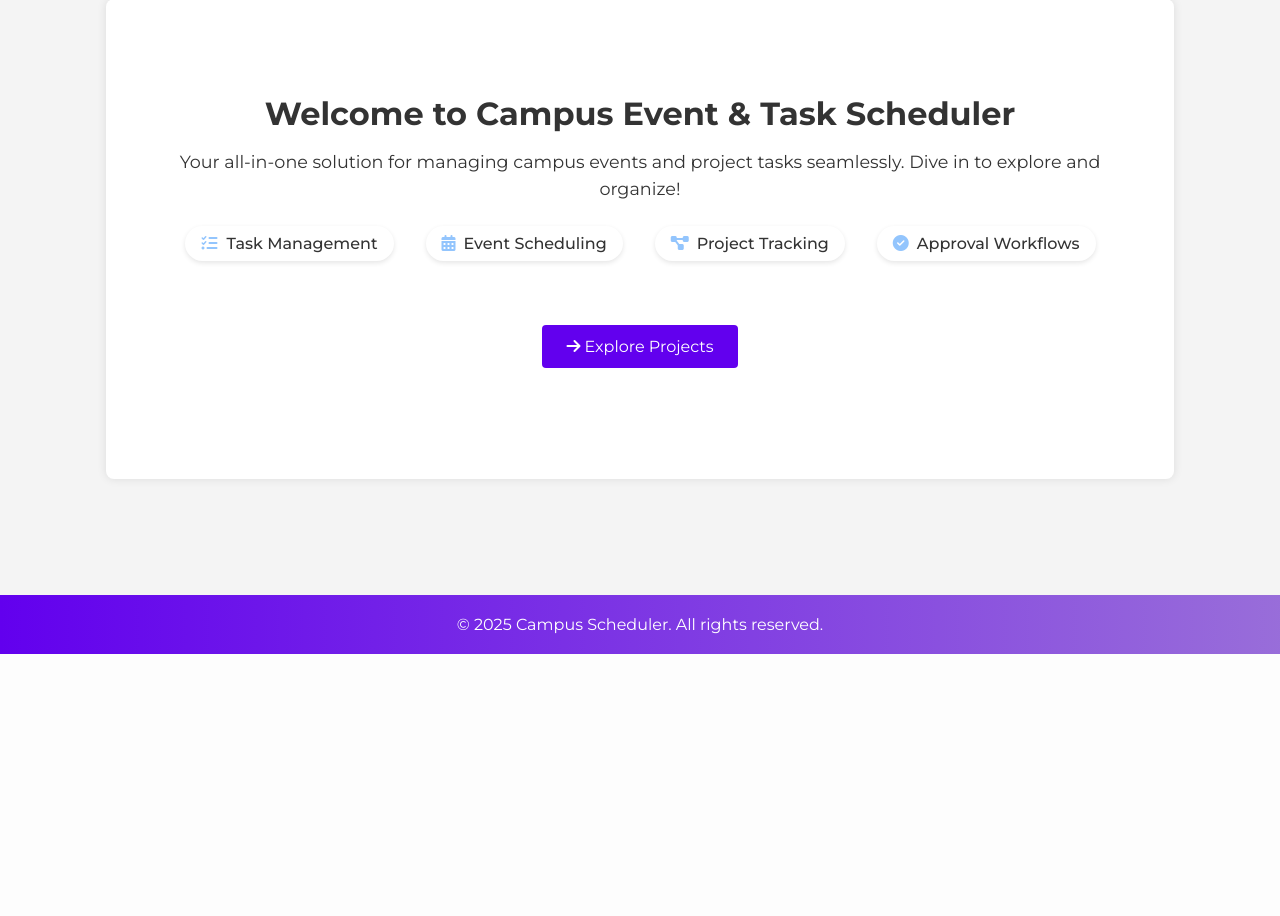
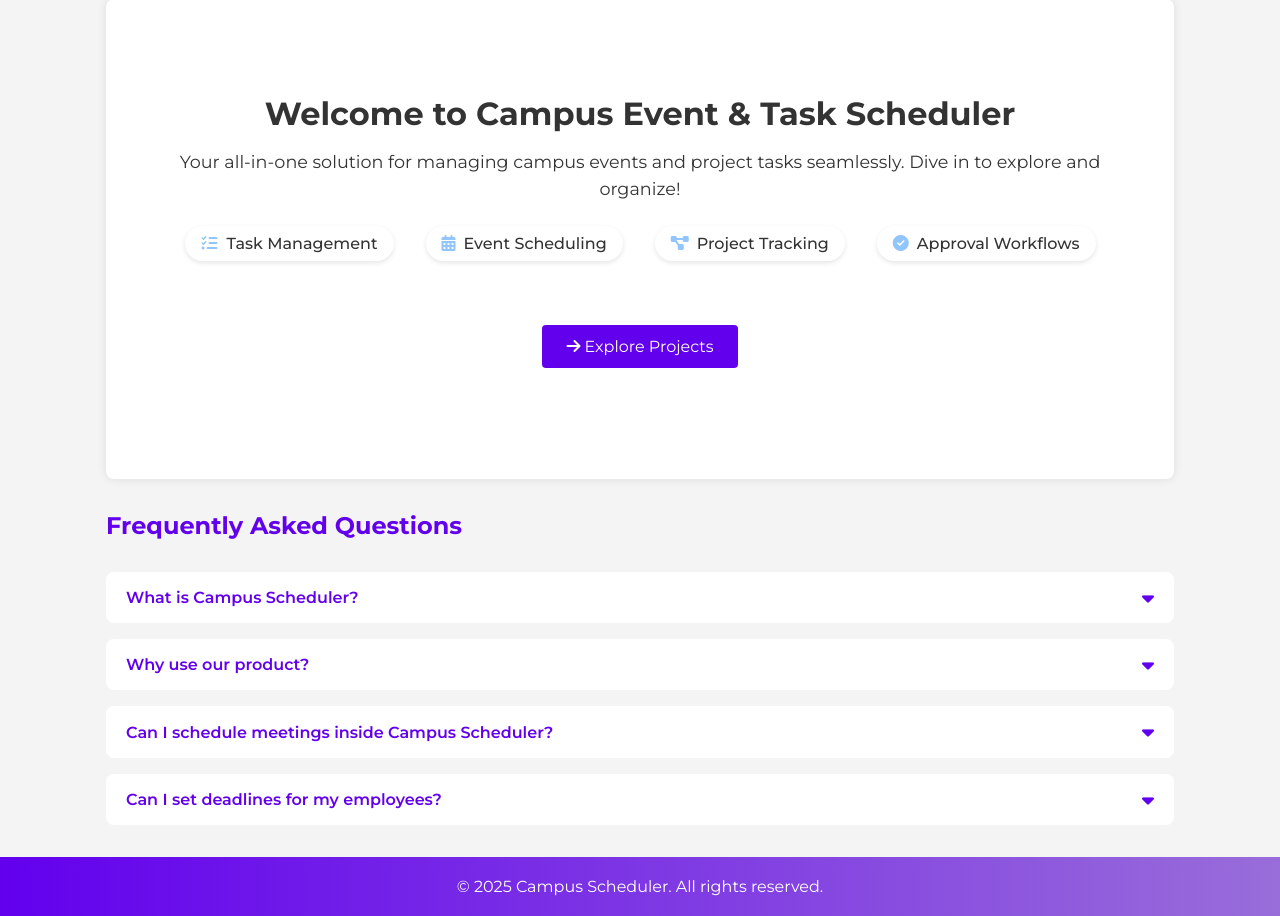
Before and after one commit to awerks/preginex, a Flask app: page / in a window 1280 px wide. Shown: the part 146-1062 px from the top of the page. Before the commit the page ends 800 px from the top, so only its background shows below. Run offline with Flask 3, Linux system fonts and the light colour scheme; some libraries are stand-ins or nearby versions.

Commit message:
Adding the FAQ section (#3)
* please check out the FAQ section. It is still not dropdown yet

* first draft of the FAQ section. I will start adding cards and such like I discussed with Illia tomorrow

* take a look at the styling now, what do you think Illia?

* Mergin the main branch into my branch before pushing my changes

* another one to be safe

* Fix the laggy animation

---------

Co-authored-by: awerks <sustila24@gmail.com>

```diff
--- a/static/css/styles.css
+++ b/static/css/styles.css
@@ -1426,3 +1426,82 @@ td.editable {
 .cost-crashing-table tbody tr:hover {
     background-color: var(--cost-crashing-row-hover-bg);
 }
+
+/*
+    FAQ Accordion Styling
+*/
+
+.accordion {
+    display: inline-flex;
+    align-items: center;
+    justify-content: space-between;
+    background-color: #fff;
+    /*the white background*/
+    color: #6200ee;
+    /*the purple primary colour Illia was using*/
+    cursor: pointer;
+    /*making the cursor a pointer when hovering over it*/
+    padding: 1rem 1.25rem;
+    /*the spacing scale used above as well*/
+    width: 100%;
+    border: none;
+    border-radius: .5rem;
+    text-align: left;
+    font-size: 1rem;
+    font-weight: 600;
+    transition: background-color 0.2s, color 0.2s;
+    /*made the animation pretty snappy*/
+    margin: 1rem 0 0;
+
+}
+
+.accordion:hover,
+.accordion.active {
+    background-color: #6200ee;
+    /*filling with purple on hover*/
+    color: #fff;
+    /*inverting text to white, otherwise it's not readable*/
+}
+
+.accordion:hover i,
+.accordion.active i {
+    color: #fff;
+}
+
+.panel {
+    background: #fff;
+    /*just white, it's the background*/
+    border: none;
+    border-bottom-left-radius: 8px;
+    border-bottom-right-radius: 8px;
+
+    max-height: 0;
+    overflow: clip;
+
+    transition: max-height 0.3s ease;
+    padding: 0 1rem;
+}
+
+.panel p {
+    margin: 0;
+    padding: 1rem 0;
+    font-size: 0.95rem;
+    line-height: 1.5;
+    color: #444;
+}
+
+.accordion.active+.panel {
+    border-bottom-left-radius: 8px;
+    border-bottom-right-radius: 8px;
+}
+
+.accordion i {
+    font-size: 1.2rem;
+    color: #6200ee;
+    transition: transform 0.3s ease, color 0.3s ease;
+}
+
+.accordion.active i {
+    transform: rotate(180deg);
+    color: #fff;
+}
--- a/templates/index.html
+++ b/templates/index.html
@@ -17,4 +17,71 @@
             <i class="fas fa-arrow-right"></i> Explore Projects
         </a>
     </section>
+
+    <!-- FAQ section -->
+    <section class="faq">
+        <h2>Frequently Asked Questions</h2>
+
+        <button class="accordion">
+            What is Campus Scheduler?
+            <i class="fas fa-caret-down"></i>
+        </button>
+        <div class="panel">
+            <p>
+                Campus Scheduler is your all-in-one solution for managing everyday campus activities. With it, you can
+                schedule appointments with professors, supervisors, colleagues, and more. It provides a comprehensive
+                way to manage your time and stay up to date with your work by allowing you to receive or assign projects
+                and tasks, as well as leave comments on them.
+            </p>
+        </div>
+
+        <button class="accordion">
+            Why use our product?
+            <i class="fas fa-caret-down"></i>
+        </button>
+        <div class="panel">
+            <p>
+                Our product empowers users to manage their time more efficiently than ever before. Campus Scheduler
+                offers exceptional flexibility for organizing meetings, activities, and projects with just a few simple
+                interactions.
+            </p>
+        </div>
+
+        <button class="accordion">
+            Can I schedule meetings inside Campus Scheduler?
+            <i class="fas fa-caret-down"></i>
+        </button>
+        <div class="panel">
+            <p>Yes! Campus Scheduler allows you—or your supervisor—to schedule appointments and meetings with ease.</p>
+        </div>
+
+        <button class="accordion">
+            Can I set deadlines for my employees?
+            <i class="fas fa-caret-down"></i>
+        </button>
+        <div class="panel">
+            <p>
+                Yes! Campus Scheduler enables project managers to set deadlines for their employees. Everyone can view
+                these deadlines on the shared calendar and see how much time remains before they are due.
+            </p>
+        </div>
+    </section>
+
+    <script>
+        var acc = document.getElementsByClassName("accordion");
+
+        for (var i = 0; i < acc.length; i++) {
+            acc[i].addEventListener("click", function () {
+                this.classList.toggle("active");
+
+                var panel = this.nextElementSibling;
+
+                if (panel.style.maxHeight) {
+                    panel.style.maxHeight = null;
+                } else {
+                    panel.style.maxHeight = panel.scrollHeight + "px";
+                }
+            });
+        }
+    </script>
 {% endblock %}
```
